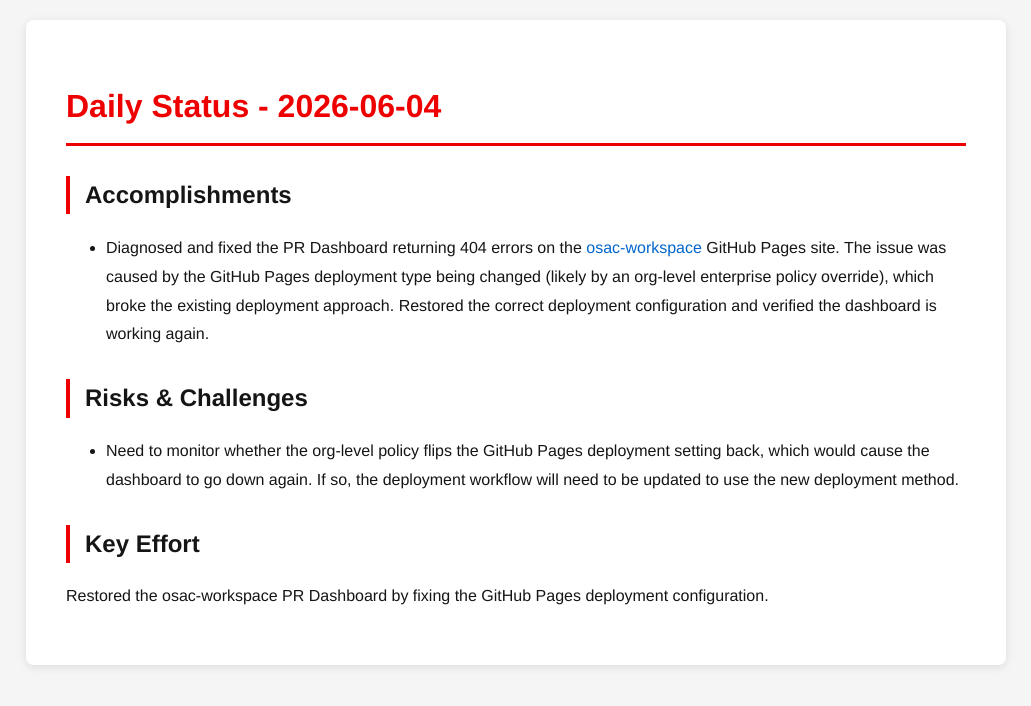
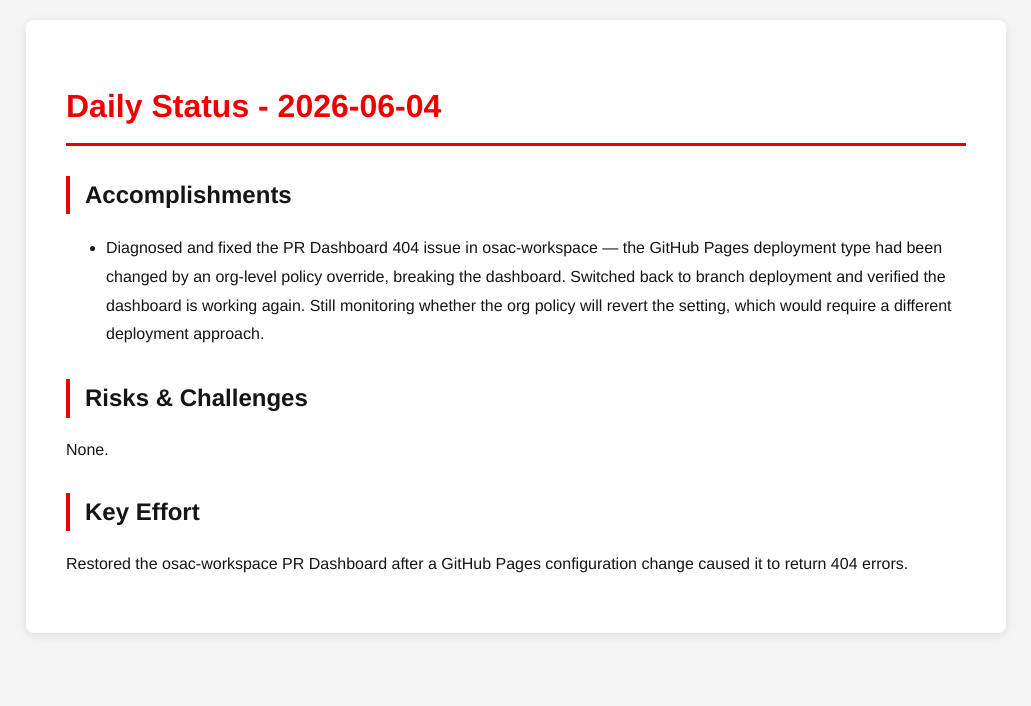
Before and after one commit to tzvatot/daily-status, a Jekyll site: the page built from 2026-06-04.md, in a window 1280 px wide. Shown: the top 706 px of the page, without its empty margins (124-1155 px from the left). Built offline with Jekyll 4.4.1, drawn with Linux system fonts in a browser that asks for light colours.

Commit message:
Daily status update - 2026-06-04

```diff
--- a/2026-06-04.md
+++ b/2026-06-04.md
@@ -7,10 +7,10 @@ date: 2026-06-04
 # Daily Status - 2026-06-04
 
 ## Accomplishments
-- Diagnosed and fixed the PR Dashboard returning 404 errors on the [osac-workspace](https://github.com/osac-project/osac-workspace) GitHub Pages site. The issue was caused by the GitHub Pages deployment type being changed (likely by an org-level enterprise policy override), which broke the existing deployment approach. Restored the correct deployment configuration and verified the dashboard is working again.
+- Diagnosed and fixed the PR Dashboard 404 issue in osac-workspace — the GitHub Pages deployment type had been changed by an org-level policy override, breaking the dashboard. Switched back to branch deployment and verified the dashboard is working again. Still monitoring whether the org policy will revert the setting, which would require a different deployment approach.
 
 ## Risks & Challenges
-- Need to monitor whether the org-level policy flips the GitHub Pages deployment setting back, which would cause the dashboard to go down again. If so, the deployment workflow will need to be updated to use the new deployment method.
+None.
 
 ## Key Effort
-Restored the osac-workspace PR Dashboard by fixing the GitHub Pages deployment configuration.
+Restored the osac-workspace PR Dashboard after a GitHub Pages configuration change caused it to return 404 errors.
```
